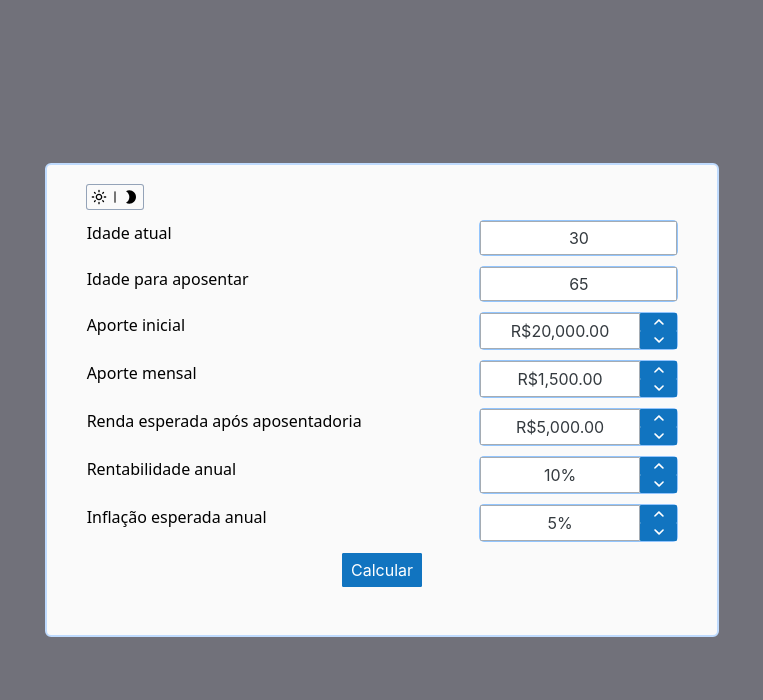
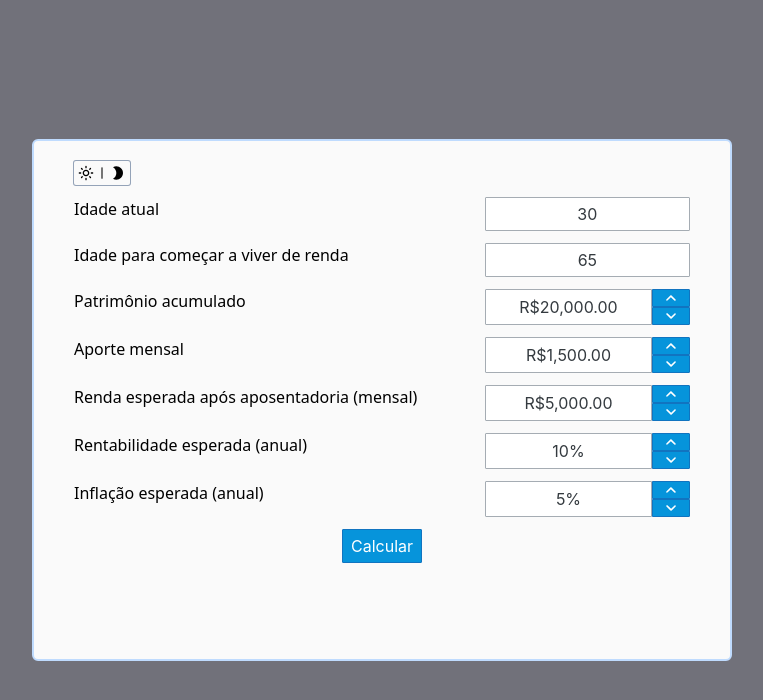
Before and after one commit to RamosCarlosEduardo/simulador-aposentadoria, a React (Vite) app: page / in a window 1280 px wide. Shown: the top 700 px of the page, without its empty margins (258-1021 px from the left). Built offline with nearby package versions, Linux system fonts and the light colour scheme.

Commit message:
finishing mathematical adjustments

```diff
--- a/src/App.jsx
+++ b/src/App.jsx
@@ -1,21 +1,20 @@
 import { useRef, useState } from "react";
 import "./App.css";
 import { useFormik } from "formik";
-import { fv } from "./utils/futureValue";
-import { realTax } from "./utils/realTax";
+import { fv, realTax, nper, taxYearToMonth } from "./utils/financials";
 import { formataBRL } from "./utils/formatCurrency";
 import { MdOutlineLightMode, MdModeNight } from "react-icons/md";
 import { RxDividerVertical } from "react-icons/rx";
 import { InputNumber } from "primereact/inputnumber";
 import { Button } from 'primereact/button';
-//import "primereact/resources/themes/nano/theme.css"
-//import "primereact/resources/primereact.min.css";
 
 
 function App() {
   const [calculated, setCalculated] = useState(false);
-  const [fvCalculated, setFvCalculated] = useState();
+  const [results, setResults] = useState({});
   const [data, setData] = useState({});
+  const [retiredDuration, setRetiredDuration] = useState(0)
+  const [retiredAge, setRetiredAge] = useState(0)
   const divRoot = useRef(null);
 
   function switchTheme() {
@@ -39,12 +38,21 @@ function App() {
       let numberOfPeriods = values.ageRetired - values.ageCurrent;
       let currentPayments = values.contributionRecurrent;
       let initialPatrimonialValue = values.contributionInitial;
+      let retiredIncome = values.retiredIncome
+
+      let fvCalc = fv(taxYearToMonth(taxLiquid), numberOfPeriods*12, currentPayments, initialPatrimonialValue)
+      let nperCalc = nper(taxYearToMonth(taxLiquid), fvCalc, retiredIncome, 0)
 
       setData(values);
       setCalculated(true);
-      setFvCalculated(
-        fv(taxLiquid, numberOfPeriods, currentPayments, initialPatrimonialValue)
-      );
+      setRetiredAge(formik.values.ageRetired)
+      setResults({
+        fvCalc,
+        nperCalc
+      });
+      setRetiredDuration(Math.floor(nperCalc / 12))
+
+      setTimeout(() => document.activeElement.blur(), 200)
     },
   });
 
@@ -52,7 +60,7 @@ function App() {
     <div className="grid place-content-center h-screen bg-zinc-500" ref={divRoot}>
 
     <form
-      className="flex flex-col w-fit items-center text-center border-2 border-blue-200 bg-zinc-50 dark:text-white dark:bg-zinc-800 rounded-md gap-3 p-5"
+      className="flex flex-col w-[700px] items-center text-center border-2 border-blue-200 bg-zinc-50 dark:text-white dark:bg-zinc-800 rounded-md gap-3 p-5"
       onSubmit={formik.handleSubmit}
     >
       <div className="flex justify-end self-start ml-5 rounded-sm p-1 ring-1 ring-slate-400">
@@ -70,11 +78,11 @@ function App() {
           max="120"
           value={formik.values.ageCurrent}
           onValueChange={(e) => {formik.setFieldValue("ageCurrent", e.value)}}
-          className="ring-1 ring-blue-300 rounded text-center outline-none focus:shadow-sm focus:shadow-cyan-400 dark:bg-zinc-500 w-1/3"
+          className="rounded text-center outline-none focus:shadow-sm focus:shadow-cyan-400 dark:bg-zinc-500 w-1/3"
         />
       </div>
       <div className="flex justify-between w-full px-5 gap-5">
-        <label htmlFor="ageRetired" className="">Idade para aposentar</label>
+        <label htmlFor="ageRetired" className="">Idade para começar a viver de renda</label>
         <InputNumber
           id="ageRetired"
           name="ageRetired"
@@ -82,11 +90,11 @@ function App() {
           max="120"
           value={formik.values.ageRetired}
           onValueChange={(e) => {formik.setFieldValue("ageRetired", e.value)}}
-          className="ring-1 ring-blue-300 rounded text-center outline-none focus:shadow-sm focus:shadow-cyan-400 dark:bg-zinc-500 w-1/3"
+          className="rounded text-center outline-none focus:shadow-sm focus:shadow-cyan-400 dark:bg-zinc-500 w-1/3"
         />
       </div>
       <div className="flex justify-between w-full px-5 gap-5">
-        <label htmlFor="contributionInitial" className="">Aporte inicial</label>
+        <label htmlFor="contributionInitial" className="">Patrimônio acumulado</label>
         <InputNumber
           id="contributionInitial"
           name="contributionInitial"
@@ -95,8 +103,8 @@ function App() {
           mode="currency"
           currency="BRL"
           showButtons
-          step="100"
-          className="ring-1 ring-blue-300 rounded text-center outline-none focus:shadow-sm focus:shadow-cyan-400 dark:bg-zinc-500 w-1/3"
+          step="1000"
+          className="rounded text-center outline-none focus:shadow-sm focus:shadow-cyan-400 dark:bg-zinc-500 w-1/3"
         />
       </div>
       <div className="flex justify-between w-full px-5 gap-5">
@@ -109,12 +117,12 @@ function App() {
           mode="currency"
           currency="BRL"
           showButtons
-          step="100"
-          className="ring-1 ring-blue-300 rounded text-center outline-none focus:shadow-sm focus:shadow-cyan-400 dark:bg-zinc-500 w-1/3"
+          step="1000"
+          className="rounded text-center outline-none focus:shadow-sm focus:shadow-cyan-400 dark:bg-zinc-500 w-1/3"
         />
       </div>
       <div className="flex justify-between w-full px-5 gap-5">
-        <label htmlFor="retiredIncome" className="">Renda esperada após aposentadoria</label>
+        <label htmlFor="retiredIncome" className="">Renda esperada após aposentadoria (mensal)</label>
         <InputNumber
           id="retiredIncome"
           name="retiredIncome"
@@ -123,12 +131,12 @@ function App() {
           mode="currency"
           currency="BRL"
           showButtons
-          step="100"
-          className="ring-1 ring-blue-300 rounded text-center outline-none focus:shadow-sm focus:shadow-cyan-400 dark:bg-zinc-500 w-1/3"
+          step="1000"
+          className="rounded text-center outline-none focus:shadow-sm focus:shadow-cyan-400 dark:bg-zinc-500 w-1/3"
         />
       </div>
        <div className="flex justify-between w-full px-5 gap-5">
-        <label htmlFor="rentability" className="">Rentabilidade anual</label>
+        <label htmlFor="rentability" className="">Rentabilidade esperada (anual)</label>
         <InputNumber
           id="rentability"
           name="rentability"
@@ -136,13 +144,13 @@ function App() {
           onValueChange={(e) => {formik.setFieldValue("rentability", e.value)}}
           suffix="%"
           showButtons
-          step=".01"
-          className="ring-1 ring-blue-300 rounded text-center outline-none focus:shadow-sm focus:shadow-cyan-400 dark:bg-zinc-500 w-1/3"
+          step=".1"
+          className="rounded text-center outline-none focus:shadow-sm focus:shadow-cyan-400 dark:bg-zinc-500 w-1/3"
         />
       </div>
 
       <div className="flex justify-between w-full px-5 gap-5">
-        <label htmlFor="inflaction" className="">Inflação esperada anual</label>
+        <label htmlFor="inflaction" className="">Inflação esperada (anual)</label>
         <InputNumber
           id="inflaction"
           name="inflaction"
@@ -150,21 +158,24 @@ function App() {
           onValueChange={(e) => {formik.setFieldValue("inflaction", e.value)}}
           suffix="%"
           showButtons
-          step=".01"
-          className="ring-1 ring-blue-300 rounded text-center outline-none focus:shadow-sm focus:shadow-cyan-400 dark:bg-zinc-500 w-1/3"
+          step=".1"
+          className="rounded text-center outline-none focus:shadow-sm focus:shadow-cyan-400 dark:bg-zinc-500 w-1/3"
         />
       </div>
       <Button
+        type="submit"
         label="Calcular"
         className=" overflow-hidden px-4 py-2 text-zinc-900 dark:text-zinc-50"
       />
-
-      <span className="h-4">
+      <div className="h-16">
         {calculated &&
-          `Até os ${data.ageRetired} anos, você terá acumulado: ${formataBRL(
-            fvCalculated
-          )}`}
-      </span>
+          <span className="block text-start max-w-full">
+            Até os {data.ageRetired} anos, você terá acumulado: <span className="font-bold">{formataBRL(results.fvCalc)}</span>. <br/>
+            Você poderá receber o valor de {formataBRL(formik.values.retiredIncome)} mensalmente por aproximadamente <span className="font-bold">{retiredDuration} anos. </span>
+            Você terá {retiredAge + retiredDuration} anos de idade.
+          </span>
+        }
+      </div>
     </form>
     </div>
   );
--- a/src/index.css
+++ b/src/index.css
@@ -3,3 +3,9 @@
 @import "tailwindcss/utilities";
 @import "primereact/resources/themes/nano/theme.css";
 @import "primereact/resources/primereact.min.css";
+
+.p-button {
+    background: #4E9BC7 !important;
+    background: #0694DB !important;
+
+}
--- /dev/null
+++ b/src/utils/financials.js
@@ -0,0 +1,24 @@
+export function realTax (i, inflaction) {
+    return ((1+i)/(1+inflaction)) - 1
+}
+
+export function fv (i, nper, pmt, pv = null, type = null) {
+    let hasPv = !isNaN(pv) ? true : false
+    let isPrePaid = !!type
+
+    let numerador = ((1+i)**nper)-1
+    let vf = pmt * (numerador/i)
+
+    if (isPrePaid) {vf *= (1 + i)}
+    if (hasPv) {vf += pv * (1 + i)**nper}
+
+    return vf
+}
+
+export function nper (i, vf, pmt, pv = null, type = null) {
+    return (Math.log(i * vf + pmt) - Math.log(i * pv + pmt))/Math.log(1 + i)
+}
+
+export function taxYearToMonth (anualTax){
+    return Math.pow(1 + anualTax, 1/12) - 1
+}
--- a/src/utils/futureValue.js
+++ /dev/null
@@ -1,12 +0,0 @@
-export function fv (i, nper, pmt, pv = null, type = null) {
-    let hasPv = !isNaN(pv) ? true : false
-    let isPrePaid = !!type
-
-    let numerador = ((1+i)**nper)-1
-    let vf = pmt * (numerador/i)
-
-    if (isPrePaid) {vf *= (1 + i)}
-    if (hasPv) {vf += pv * (1 + i)**nper}
-
-    return vf
-}
--- a/src/utils/realTax.js
+++ /dev/null
@@ -1,3 +0,0 @@
-export function realTax (i, inflaction) {
-    return ((1+i)/(1+inflaction)) - 1
-}
```
